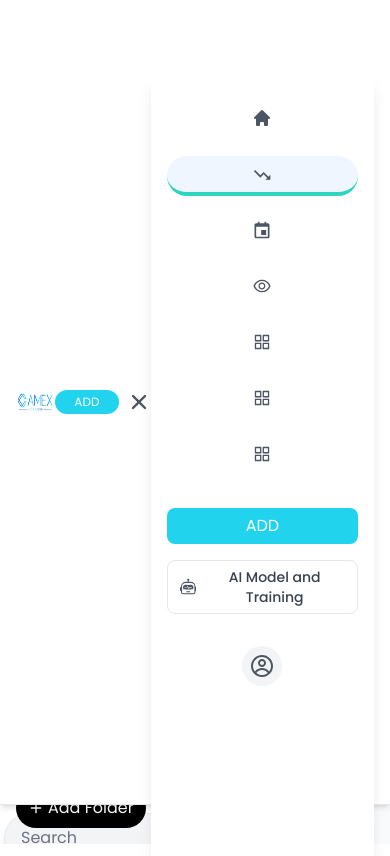
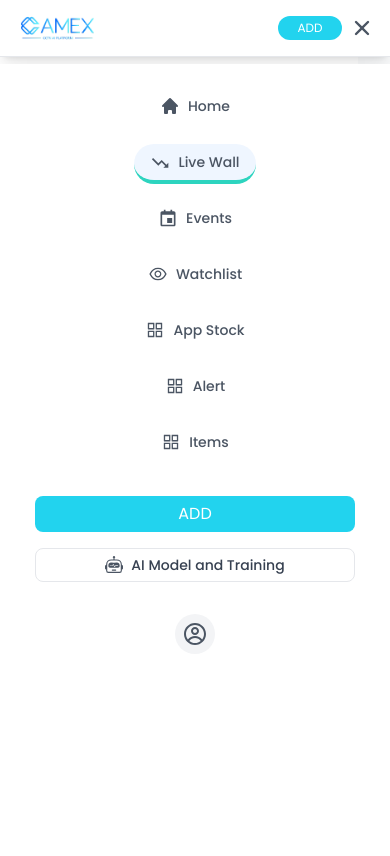
Before and after one commit to Yashaswale/Amex, a React (Create React App) app: page /livewall in a window 390 px wide. Both pictures are taken after a click on the button 362 px from the left and 24 px from the top of the page. Built offline with nearby package versions, Linux system fonts and the light colour scheme.

Commit message:
responsive update

```diff
--- a/src/components/navbar.jsx
+++ b/src/components/navbar.jsx
@@ -10,12 +10,12 @@ const NavItem = ({ icon: Icon, text, active, to, closeMenu }) => (
   <Link
     to={to}
     onClick={closeMenu}
-    className={`flex items-center gap-2 px-4 py-2 rounded-full transition-all border-b-4 w-full text-center justify-center lg:w-auto lg:text-left ${
+    className={`flex items-center gap-2 px-4 py-2 rounded-full transition-colors border-b-4 ${
       active ? 'border-teal-400 bg-blue-50' : 'border-transparent hover:bg-gray-50'
     } text-gray-600`}
   >
     <Icon className="text-xl" />
-    <span className="text-sm font-medium hidden lg:inline">{text}</span>
+    <span className="text-sm font-medium">{text}</span>
   </Link>
 );
 
@@ -30,7 +30,7 @@ const Navbar = () => {
     const handleResize = () => {
       setIsMobile(window.innerWidth <= 1110);
       if (window.innerWidth > 1110) {
-        setMenuOpen(false);
+        setMenuOpen(false); // Close menu if resizing to desktop
       }
     };
 
@@ -71,12 +71,12 @@ const Navbar = () => {
   );
 
   return (
-    <nav className="relative top-0 left-0 w-full z-50 flex items-center justify-between px-4 lg:px-14 py-3 bg-white border-b shadow-md">
+    <nav className="relative top-0 left-0 w-full z-50 flex items-center justify-between px-4 lg:px-14 py-3 bg-white border-b shadow-lg">
       {/* Left Section */}
       <div className="flex items-center gap-4 lg:gap-8">
         {/* Logo */}
         <Link to="/home" className="flex items-center gap-1">
-          <img src="/logo.png" alt="AMEX" className="h-6 lg:h-8" />
+          <img src="/logo.png" alt="AMEX" className="h-8" />
         </Link>
 
         {/* Desktop Navigation */}
@@ -115,7 +115,7 @@ const Navbar = () => {
       {/* Mobile Navigation Drawer */}
       {menuOpen && isMobile && (
         <div
-          className="relative top-16 left-0 w-full h-[calc(100vh-4rem)] bg-white shadow-lg flex flex-col items-center gap-4 py-6 overflow-y-auto"
+          className="absolute top-16 left-0 w-full h-[calc(100vh-4rem)] bg-white shadow-lg flex flex-col items-center gap-4 py-6 overflow-y-auto"
           onClick={() => setMenuOpen(false)}
         >
           <div className="w-full px-4 flex flex-col items-center gap-4">
--- a/src/components/toggeles/home.jsx
+++ b/src/components/toggeles/home.jsx
@@ -6,11 +6,11 @@ const Home = () => {
   return (
     <div className="min-h-screen bg-gray-100">
       <Navbar />
-      <div className="px-14 py-6">
+      <div className="px-4 py-6 md:px-14">
         {/* Top Stats Row */}
-        <div className="flex gap-6 mb-6">
+        <div className="flex flex-col md:flex-row gap-6 mb-6">
           {/* Overview Chart */}
-          <div className="flex-1 bg-white w-[540px] p-6 rounded-xl shadow-md hover:shadow-xl transition-shadow duration-300">
+          <div className="flex-1 bg-white p-6 rounded-xl shadow-md hover:shadow-xl transition-shadow duration-300">
             {/* <h3 className="font-semibold mb-3">Overview</h3> */}
             <div className="h-40 bg-gray-200 rounded-md flex items-center justify-center">
               <img src="/home/Data.png" alt="Chart" className="w-full h-full object-cover" />
@@ -18,7 +18,7 @@ const Home = () => {
           </div>
 
           {/* Active Devices Card */}
-          <div className="w-64 p-6 bg-gradient-to-r from-teal-400 to-blue-500 text-white rounded-xl shadow-md">
+          <div className="w-full md:w-64 p-6 bg-gradient-to-r from-teal-400 to-blue-500 text-white rounded-xl shadow-md">
             {/* Top Section */}
             <div className="flex mb-8">
               {/* Icon in white box */}
@@ -45,7 +45,7 @@ const Home = () => {
           </div>
 
           {/* Subscribed Card */}
-          <div className="w-64 p-6 bg-gradient-to-r from-teal-400 to-blue-500 text-white rounded-xl shadow-md">
+          <div className="w-full md:w-64 p-6 bg-gradient-to-r from-teal-400 to-blue-500 text-white rounded-xl shadow-md">
             {/* Top Section */}
             <div className="flex mb-8">
               {/* Icon in white box */}
@@ -72,9 +72,9 @@ const Home = () => {
         </div>
 
         {/* Main Content Area */}
-        <div className="flex gap-6">
+        <div className="flex flex-col md:flex-row gap-6">
           {/* Left Content (30%) - Events Section */}
-          <div className="w-[35%] space-y-6">
+          <div className="w-full md:w-[35%] space-y-6">
             {/* Events Stats Chart */}
             <div className="bg-white p-6 rounded-xl shadow-md hover:shadow-xl transition-shadow duration-300">
               {/* <h3 className="font-semibold mb-3">Events Stats</h3> */}
@@ -101,9 +101,9 @@ const Home = () => {
           </div>
 
           {/* Right Content (70%) - Map and App List */}
-          <div className="w-[65%] flex gap-6">
+          <div className="w-full md:w-[65%] flex gap-6">
             {/* Map Section (50% of parent) */}
-            <div className="w-[71.5%]">
+            <div className="w-full md:w-[71.5%]">
               <div className="bg-white p-3 rounded-xl shadow-md h-full hover:shadow-xl transition-shadow duration-300">
                 {/* <h3 className="font-semibold mb-3">Map</h3> */}
                 <div className="h-[360px] bg-gray-200 rounded-md flex items-center justify-center">
@@ -113,7 +113,7 @@ const Home = () => {
             </div>
 
             {/* App List Section (20% of parent) */}
-            <div className="w-[28.5%]">
+            <div className="w-full md:w-[28.5%]">
               <div className="bg-white p-2 px-4 rounded-xl shadow-md h-full hover:shadow-xl transition-shadow duration-300">
                 <h3 className="font-semibold mb-3 flex justify-between">
                   <span>App List</span>
--- a/src/components/toggeles/livewall.jsx
+++ b/src/components/toggeles/livewall.jsx
@@ -34,6 +34,9 @@ export default function FileExplorer() {
     }))
   );
 
+  const [modalImage, setModalImage] = useState(null);
+  const [isModalOpen, setModalOpen] = useState(false);
+
   const toggleFolder = (id) => {
     setFiles(files.map(file =>
       file.id === id ? { ...file, isExpanded: !file.isExpanded } : file
@@ -49,6 +52,18 @@ export default function FileExplorer() {
 
   const closeImage = (id) => {
     setImages(images.filter(img => img.id !== id));
+  };
+
+  const openModal = (image) => {
+    setModalImage(image);
+    setModalOpen(true);
+    document.body.style.overflow = 'hidden'; // Disable scrolling
+  };
+
+  const closeModal = () => {
+    setModalOpen(false);
+    setModalImage(null);
+    document.body.style.overflow = 'unset'; // Enable scrolling
   };
 
   const FileItem = ({ item, depth = 0 }) => {
@@ -84,9 +99,9 @@ export default function FileExplorer() {
       <Navbar />
       <div className="flex flex-1 overflow-hidden">
 
-        <div className="w-64 overflow-y-auto p-2 px-1">
+        <div className="md:w-[20%] overflow-y-auto p-2">
           {/* Search Bar */}
-          <div className="flex items-center bg-gray-100 px-4 py-2 rounded-full shadow-lg border border-gray-200 mb-6    ">
+          <div className="flex items-center bg-gray-100 px-4 py-2 rounded-full shadow-lg border border-gray-200 mb-6">
             <input
               type="text"
               placeholder="Search"
@@ -101,7 +116,11 @@ export default function FileExplorer() {
         <div className="flex-1 p-4 overflow-y-auto bg-gray-50">
           <div className="grid grid-cols-1 md:grid-cols-2 lg:grid-cols-3 gap-4">
             {images.map(image => (
-              <div key={image.id} className="bg-white rounded-lg overflow-hidden shadow-sm border">
+              <div
+                key={image.id}
+                className="bg-white rounded-lg overflow-hidden shadow-sm border relative cursor-pointer"
+                onClick={() => openModal(image)} // Open modal on click
+              >
                 <div className="flex justify-between items-center p-2 bg-gray-100">
                   <span className="text-sm font-medium">{image.title}</span>
                   <div className="flex items-center gap-2">
@@ -121,12 +140,28 @@ export default function FileExplorer() {
         </div>
       </div>
 
-      <div className="absolute bottom-4 left-4">
-        <button className="rounded-full bg-primary text-white bg-black flex items-center px-3 py-2">
+      <div className="absolute bottom-4 left-6">
+        <button className="rounded-full bg-primary bg-gray-800 text-white flex items-center px-3 py-2">
           <Plus size={16} className="mr-1" />
           Add Folder
         </button>
       </div>
+
+      {/* Modal for Fullscreen View */}
+      {isModalOpen && (
+        <div className="fixed inset-0 bg-black bg-opacity-75 flex items-center justify-center z-50">
+          <div className="bg-white rounded-lg overflow-hidden" style={{ width: '80%', height: '80%' }}>
+            <button onClick={closeModal} className="absolute top-2 right-5 text-white hover:text-gray-800">
+              <X size={24} />
+            </button>
+            <img
+              src={modalImage.url}
+              alt={modalImage.title}
+              className="w-full h-full object-cover"
+            />
+          </div>
+        </div>
+      )}
     </div>
   );
 }
```
